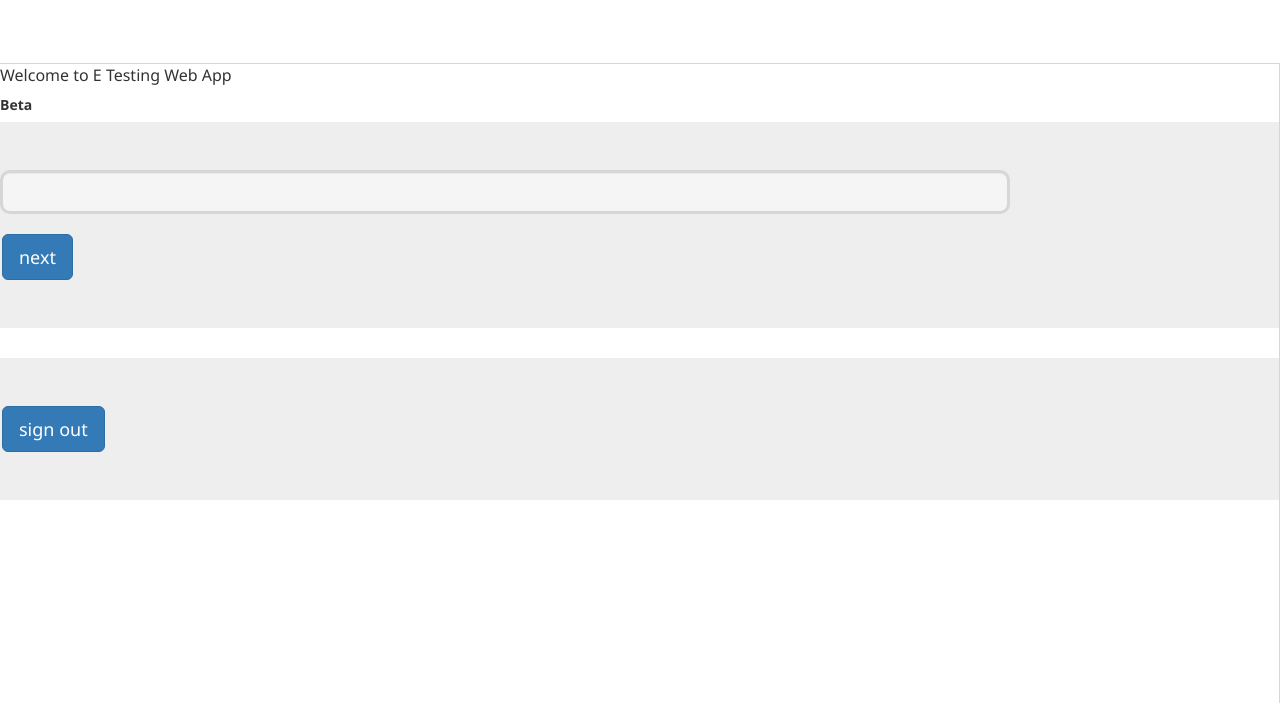
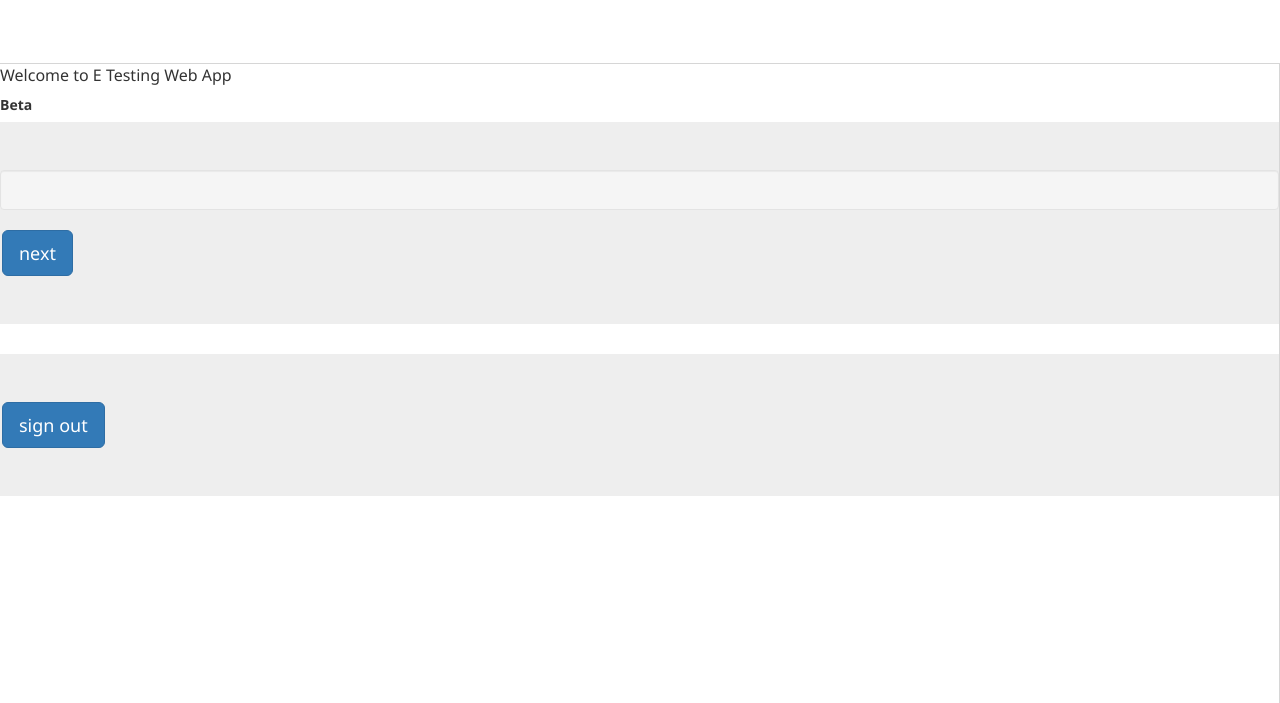
Before and after one commit to virtualschoolgroupdev/eTestWebApp, a website: page public/etest.html in a window 1280 px wide. Drawn offline with Linux system fonts and the light colour scheme; no server answers.

```diff
--- a/public/etest.html
+++ b/public/etest.html
@@ -116,7 +116,7 @@
   <p><b> </b>Welcome to E Testing Web App <h5><b>Beta</b></h5></p>
 <div class="jumbotron">
 
-  <div id="TestWindow" class="well TestWindow">
+  <div id="TestWindow" class="well">
   <div id="quesContent">
   <input type="hidden" id="Qid" value="">
   <input type="hidden" id="Sid" value="">
```
